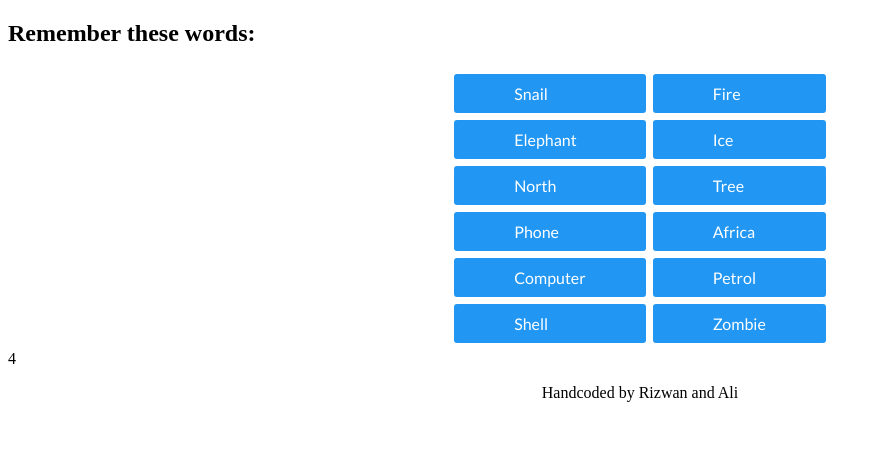
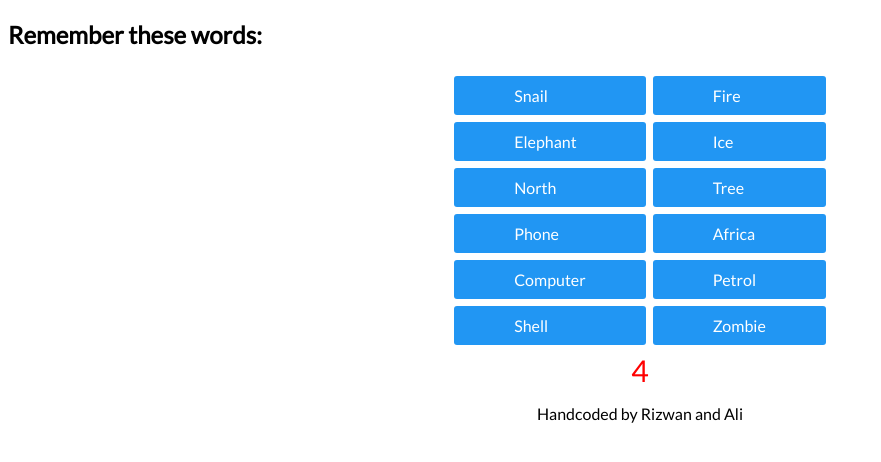
Before and after one commit to rizwanahmed19/HCI-labTest, a plain HTML site: page index.html in a window 1280 px wide. Shown: the whole page, without its empty margins (0-881 px from the left). Drawn offline with Linux system fonts and the light colour scheme.

Commit message:
Some modifications

```diff
--- a/index.html
+++ b/index.html
@@ -4,10 +4,12 @@
     <title>HCI - STM Test</title>
     <link href="https://fonts.googleapis.com/css?family=Lato" rel="stylesheet">
     <style>
+    body {
+      font-family: 'Lato', sans-serif;
+    }
       table {
         margin: 0 auto;
         border-spacing: 7px;
-        font-family: 'Lato', sans-serif;
       }
       table td {
         border-radius: 3px;
@@ -17,6 +19,11 @@
       }
       #author {
         text-align: center;
+      }
+      #timer {
+        text-align: center;
+        font-size: 30px;
+        color: #f00;
       }
     </style>
   </head>
@@ -61,8 +68,8 @@
           document.getElementById("timer").innerHTML = i;
           i++;
           if(i === 40){
+            document.getElementsByTagName(table).innerHTML = "";
             clearInterval(interval);
-            document.getElementsByTagName(table).innerHTML = "";
           }
       }, 1000);
     </script>
```
